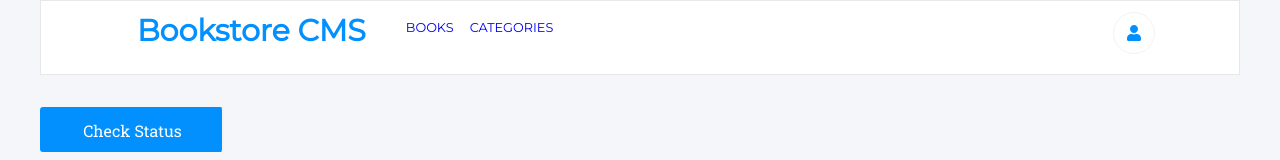
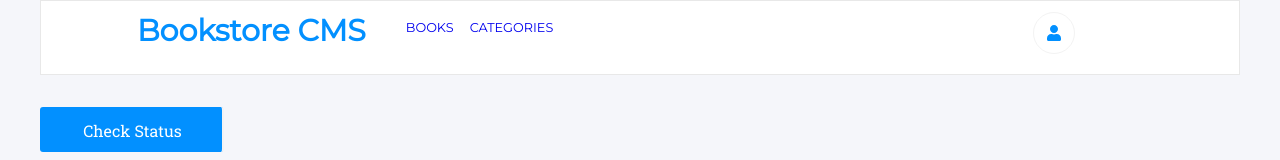
Before and after one commit to apt2tell/bookstore, a React (Create React App) app: page /Categories in a window 1280 px wide. Shown: the top 160 px of the page. Built offline with nearby package versions, Linux system fonts and the light colour scheme.

Commit message:
Update App.css

```diff
--- a/src/App.css
+++ b/src/App.css
@@ -11,7 +11,6 @@ body {
 h1 {
   font-family: 'Montserrat', sans-serif;
   font-size: 1.875rem;
-  font-weight: 900;
   color: #0290ff;
   margin-top: 0.7rem;
 }
@@ -55,7 +54,7 @@ h2 {
   display: flex;
   justify-content: flex-end;
   gap: 1rem;
-  padding-right: 35rem;
+  padding-right: 30rem;
   list-style-type: none;
   font-family: 'Montserrat', sans-serif;
 }
```
